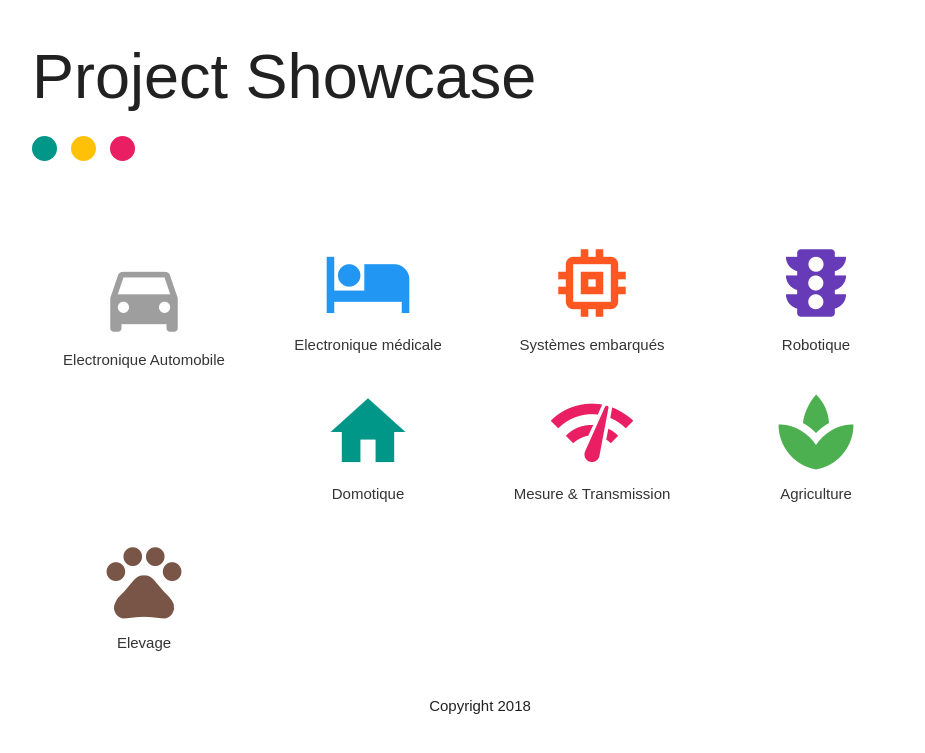
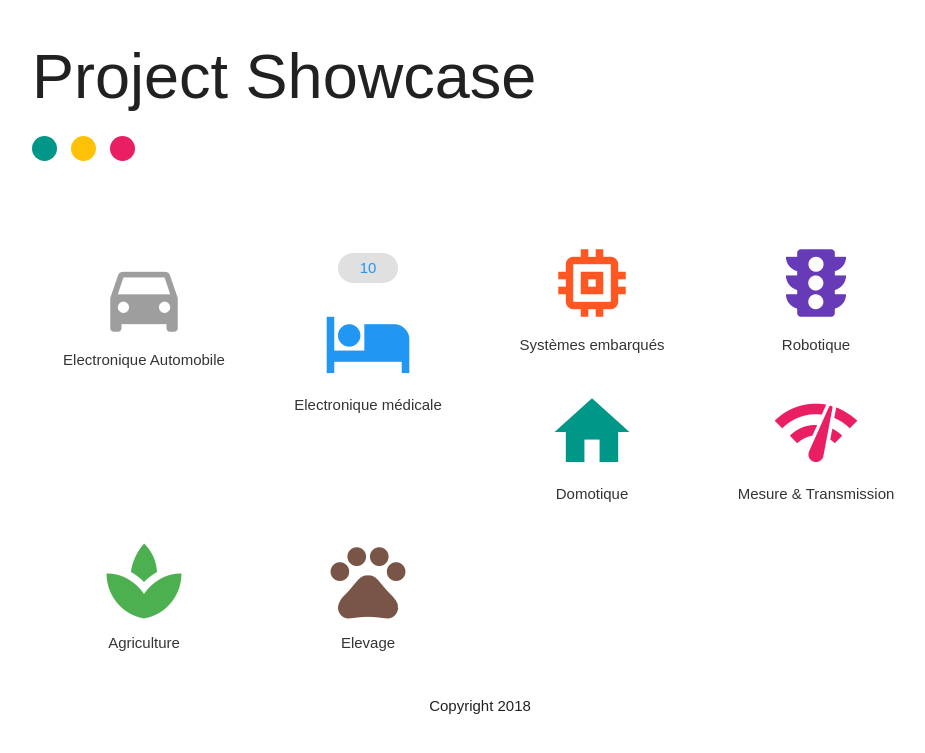
Before and after one commit to project-story/project-story.github.io, a Jekyll site: the page built from categories.md, in a window 1280 px wide. Shown: the top 753 px of the page, without its empty margins (160-1085 px from the left). Built offline with Jekyll 4.4.1, drawn with Linux system fonts in a browser that asks for light colours; some web fonts are replaced.

Commit message:
Fix #5: badge testing [1]

```diff
--- a/_layouts/categories.html
+++ b/_layouts/categories.html
@@ -36,6 +36,7 @@
                 </a>
 
                 <a class="category-link blue-text center-align col l3 m6 s12" href="medical-electronics.html">
+                    <div class="grey lighten-2 project-article-badge"> {{ content }} </div>
                     <div class="category-icon">
                         <i class="material-icons">hotel</i>
                     </div>
--- a/categories.md
+++ b/categories.md
@@ -3,7 +3,6 @@ layout: categories
 title: Project Showcase
 order: 2
 ---
+{% assign nbArticle = 10 %}
 
-content of the file
-
-{% assign nbArticle = 10 %}
+{{ nbArticle }}
```
